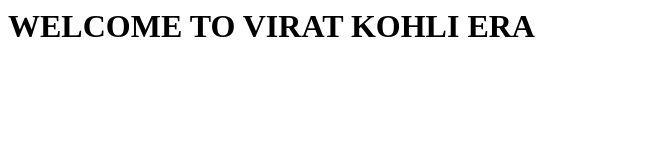
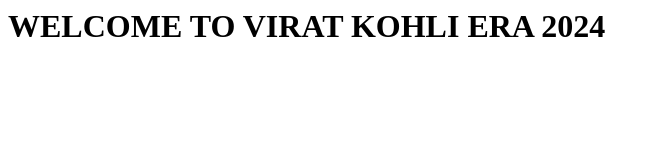
Before and after one commit to srinu746/mydocker-jenkins, a plain HTML site: page index.html in a window 1280 px wide. Shown: the whole page, without its empty margins (0-658 px from the left). Drawn offline with Linux system fonts and the light colour scheme.

Commit message:
Update index.html

```diff
--- a/index.html
+++ b/index.html
@@ -1 +1 @@
-<h1>WELCOME TO VIRAT KOHLI ERA</h1>
+<h1>WELCOME TO VIRAT KOHLI ERA 2024</h1>
```
